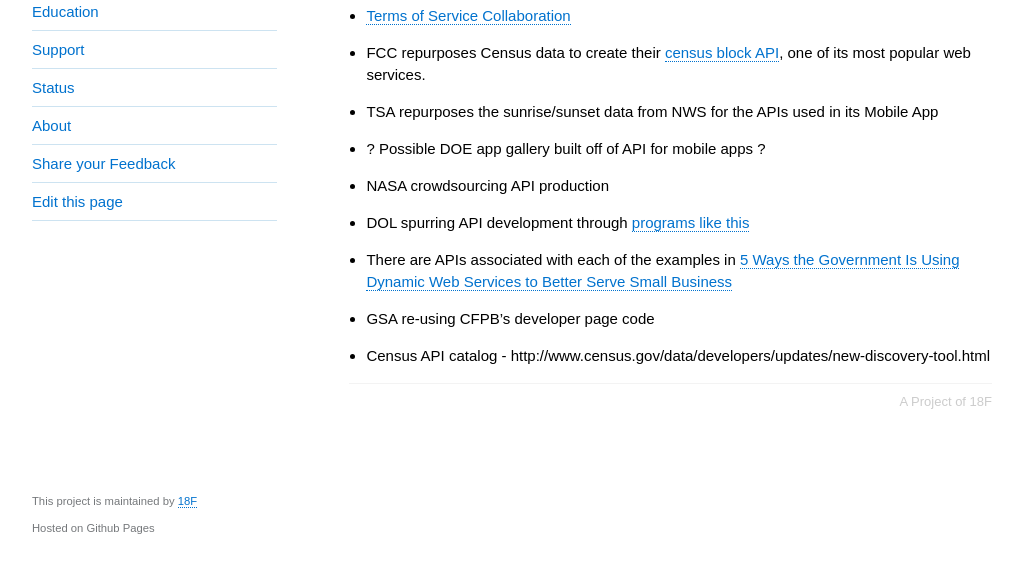
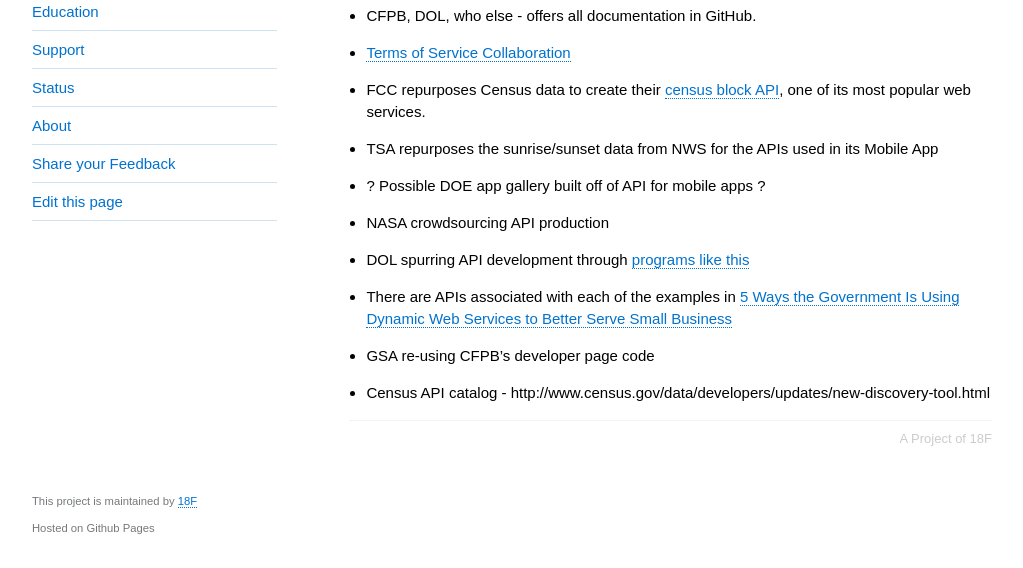
Before and after one commit to 18F/API-All-the-X, a Jekyll site: the page built from pages/api_highlights.md, in a window 1280 px wide and 900 px high, scrolled down 635 px, cut to the strip 332-900 px from the top of the window. Shown: the whole strip, without its empty margins (128-1151 px from the left). Built offline with Jekyll 4.4.1, drawn with Linux system fonts in a browser that asks for light colours; before the commit the page ends 1498 px from its top, so only the background shows below that.

Commit message:
Update api_highlights.md

```diff
--- a/pages/api_highlights.md
+++ b/pages/api_highlights.md
@@ -21,6 +21,7 @@
 
 * DOE's [API Visualizer](http://en.openei.org/apps/api-browser/)
 * FDA's upcoming adverse effects API
+* CFPB, DOL, who else - offers all documentation in GitHub.
 * [Terms of Service Collaboration](https://groups.google.com/forum/#!topic/us-government-apis/0yix5bEWbFo)
 * FCC repurposes Census data to create their [census block API](http://www.broadbandmap.gov/developer), one of its most popular web services.
 * TSA repurposes the sunrise/sunset data from NWS for the APIs used in its Mobile App
```
